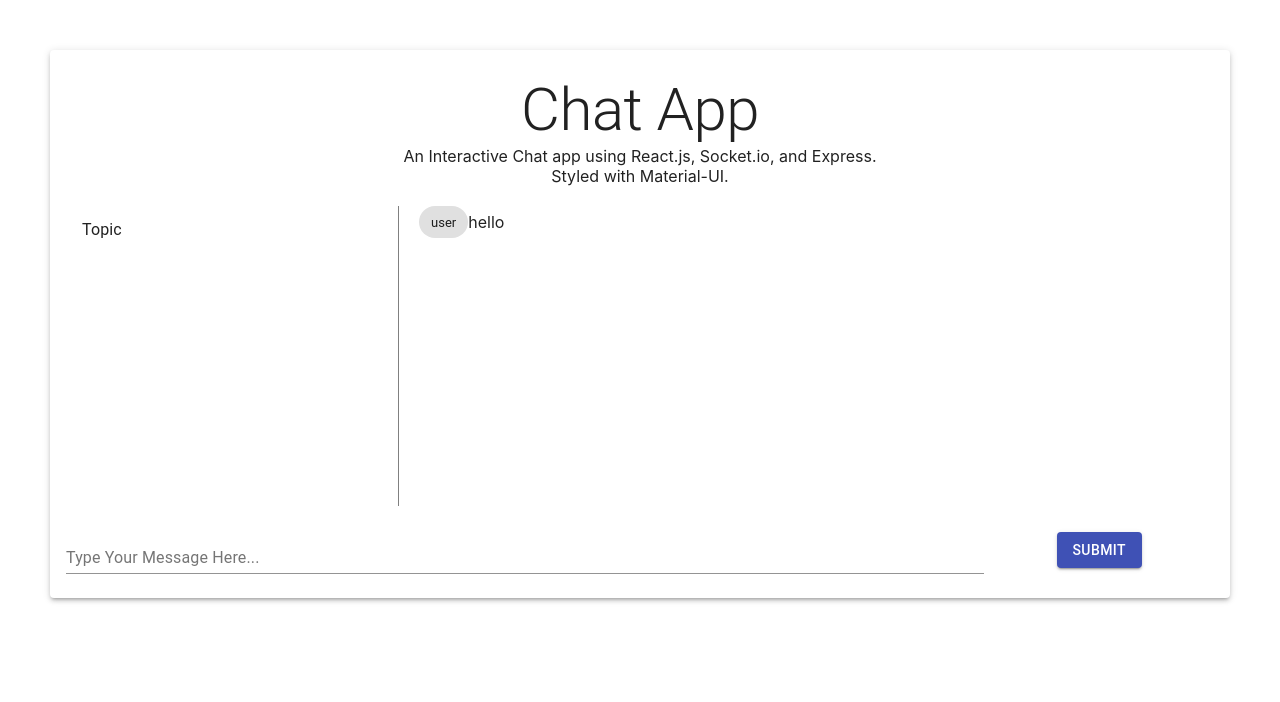
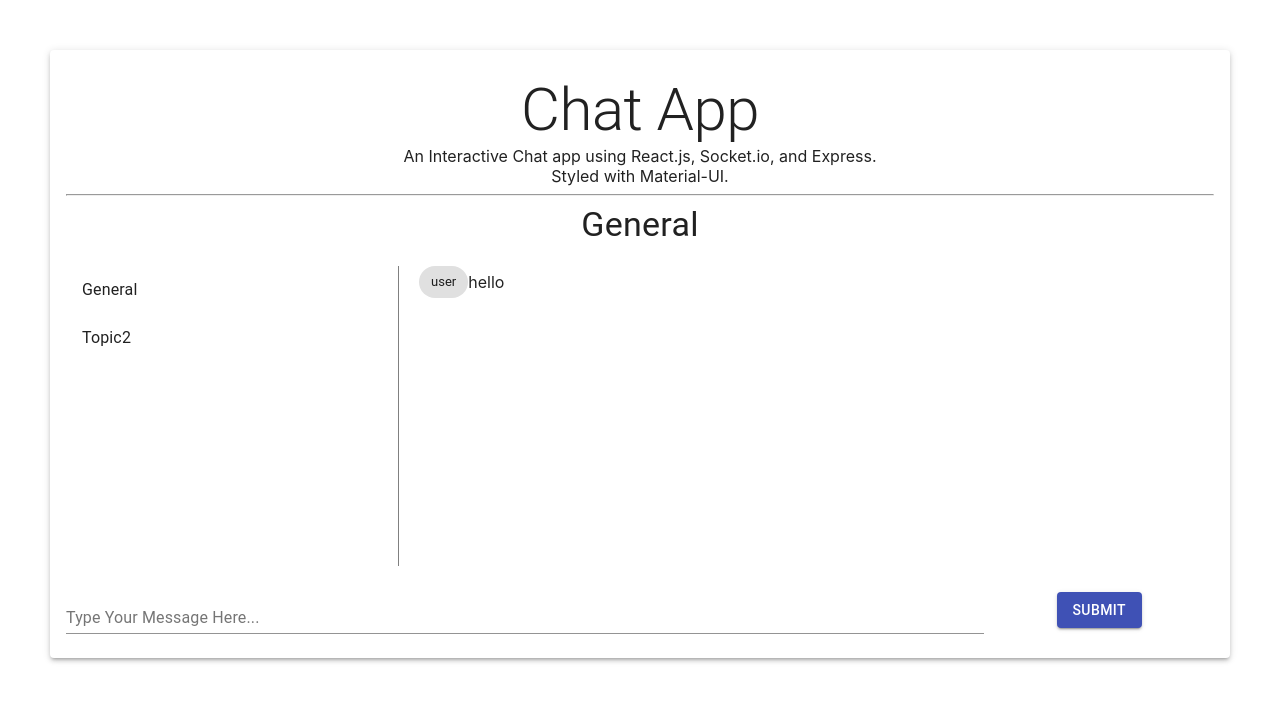
Before and after one commit to ChrisJ79/live-chat, a React (Create React App) app: page / in a window 1280 px wide. Shown: the top 702 px of the page. Built offline with nearby package versions, Linux system fonts and the light colour scheme.

Commit message:
Created hook to enable switching between

```diff
--- a/src/Dashboard.js
+++ b/src/Dashboard.js
@@ -1,4 +1,5 @@
 import React from 'react';
+import { CTX } from './Store';
 import Paper from '@material-ui/core/Paper';
 import Typography from '@material-ui/core/Typography';
 import { makeStyles } from '@material-ui/core/styles';
@@ -44,6 +45,16 @@ const useStyles = makeStyles((theme) => ({
 export default function AppPaper() {
 	const classes = useStyles();
 
+  // CTX Store
+ 	const [allChats] = React.useContext(CTX);
+
+ 	console.log({allChats});
+
+	const topics = Object.keys(allChats);
+
+	// Local State
+
+ 	const [activeTopic, changeActiveTopic] = React.useState(topics[0]);
  	const [textValue, changeTextValue] = React.useState('');
 
 	return (
@@ -55,13 +66,18 @@ export default function AppPaper() {
 				<Typography variant="p">
 					An Interactive Chat app using React.js, Socket.io, and Express.  <br/>Styled with Material-UI.
 				</Typography>
+				<br/>
+				<hr/>
+				<Typography variant="h4">
+					{activeTopic}
+				</Typography>
 				<div className={classes.flex}>
 					<div className={classes.topicsWindow}>
 						<list>
 							{
-							['topic'].map(topic => (
-					        	<ListItem key={topic} button>
-									<ListItemText primary="Topic" />
+								topics.map(topic => (
+						        	<ListItem onClick={e => changeActiveTopic(e.target.innerText)}key={topic} button>
+										<ListItemText primary={topic} />
 									</ListItem>
 								))
 							}
--- a/src/Store.js
+++ b/src/Store.js
@@ -25,12 +25,12 @@ state {
 */
 
 const initState = {
-	general: [
+	General: [
 		{from: 'user', msg: 'hi'},
 		{from: 'user', msg: 'hi'},
 		{from: 'user', msg: 'hi'}
 	],
-	topic2: [
+	Topic2: [
 		{from: 'user', msg: 'hi'},
 		{from: 'user', msg: 'hi'},
 		{from: 'user', msg: 'hi'}
```
Also changed, not shown: src/App.js (line endings or trailing spaces). Lines whose indentation alone changed are shown as unchanged.
